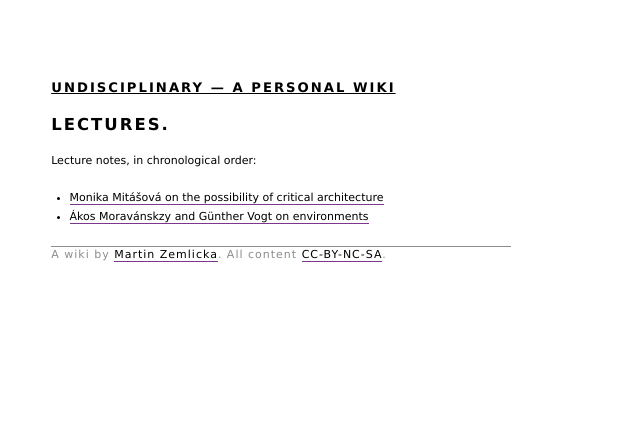
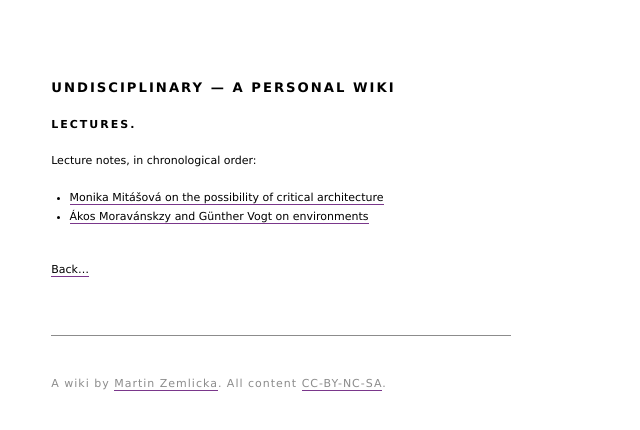
Before and after one commit to zmlka/undisciplinary, a Jekyll site: the page built from index.md, in a window 1280 px wide. Shown: the top 430 px of the page, without its empty margins (0-640 px from the left). Built offline with Jekyll 4.4.1, drawn with Linux system fonts in a browser that asks for light colours.

Commit message:
styling again

```diff
--- a/_layouts/default.html
+++ b/_layouts/default.html
@@ -1,7 +1,10 @@
 <!DOCTYPE html>
 <html lang="en">
 <head>
-  <meta charset="utf-8">
+  <meta charset="utf-8"></meta>
+  <meta content="{{page.tags}}" name="keywords"></meta>
+  <title>{{page.title}}</title>
+
   <link rel="stylesheet" href="style/style.css">
 </head>
 
@@ -9,6 +12,13 @@
 <div id="site">
   <h1>{{page.title}}</h1>
   {{content}}
+  <br>
+  <br>
+<script>
+    document.write('<a href="' + document.referrer + '">Back…</a>');
+</script>
+  <br>
+  <br>
   <footer>
     <p>A wiki by <a href="http://www.zmlka.com">Martin Zemlicka</a>. All content <a href="http://creativecommons.org/licenses/by-nc-sa/4.0/">CC-BY-NC-SA</a>.</p>
   </footer>
--- a/style/style.css
+++ b/style/style.css
@@ -43,10 +43,11 @@ h1, h2, h3{
 }
 
 h1{
-  text-decoration: underline;
   font-size: 1.2rem;
 }
-
+h2, h3{
+  font-size: 1rem;
+}
 h3{
   font-weight: normal;
 }
@@ -77,12 +78,16 @@ hr{
 }
 
 footer {
-  margin-top: 20px;
+  margin-top: 40px;
   border-top: 1px solid #8C8C8C;
+  padding-top: 40px;
   color: #8C8C8C;
 }
 footer p{
   letter-spacing: 1px;
+}
+footer a{
+  color: #8C8C8C;
 }
 
 /* div IDs */
```
